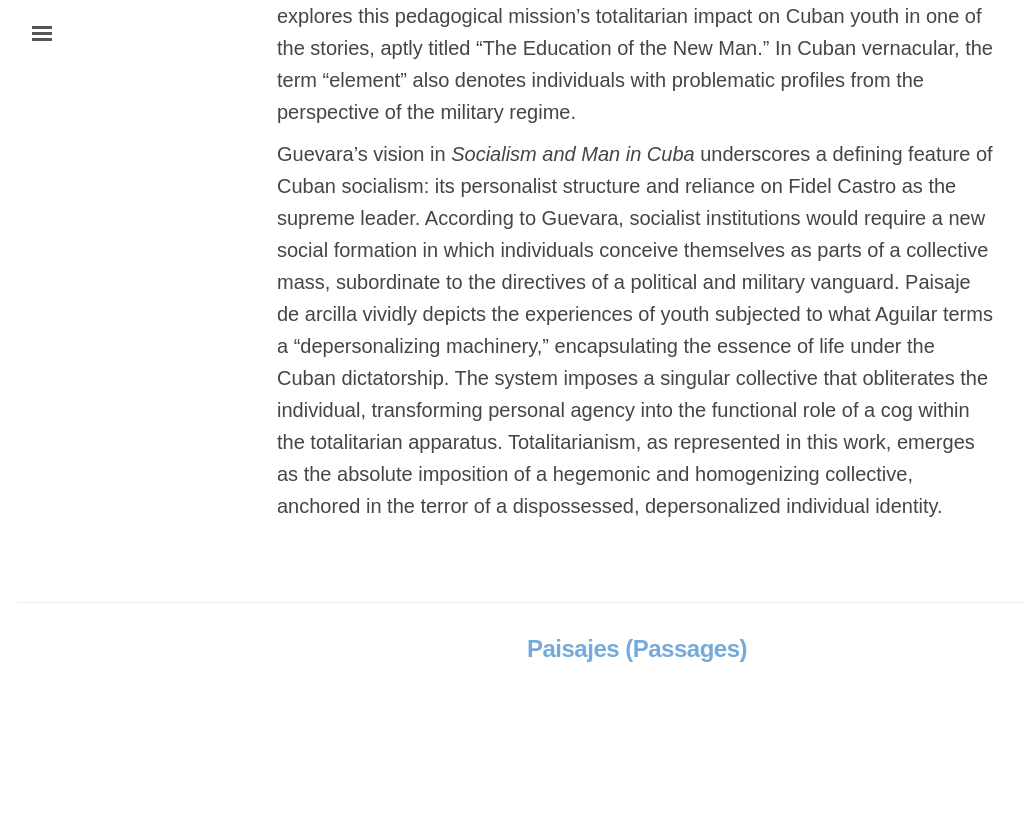
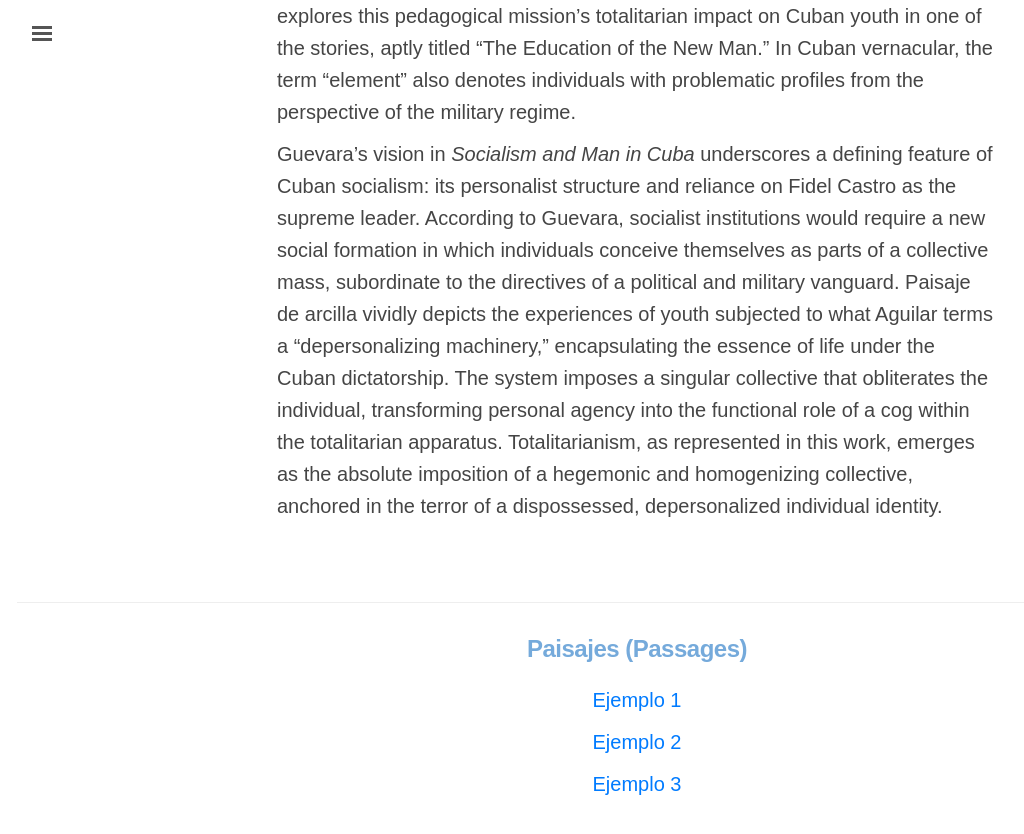
Before and after one commit to edicionesdereparto/paisajedearcilla, a Jekyll site: the page built from index.html, in a window 1280 px wide and 900 px high, scrolled down 3307 px. Shown: the top 834 px of the window, without its empty margins (3-1027 px from the left). Built offline with Jekyll 4.4.1, drawn with Linux system fonts in a browser that asks for light colours; before the commit the page ends 4071 px from its top, so only the background shows below that.

Commit message:
created 3 sample <li> for doing toc by hand

```diff
--- a/index.html
+++ b/index.html
@@ -107,6 +107,21 @@ title: "Paisaje de Arcilla (Landscape of Clay)"
 <div class="toc">
   <h2 style="font-weight: bold; color: #75aadb;">Paisajes (Passages)</h2>
   <ul class="texts">
+    <li class="_text-title">
+      <a href="https://edicionesdereparto.github.io/paisajedearcilla/texts/Acto-patriótico/">
+        Ejemplo 1
+      </a>
+    </li>
+    <li class="_text-title">
+      <a href="https://edicionesdereparto.github.io/paisajedearcilla/texts/Acto-patriótico/">
+        Ejemplo 2
+      </a>
+    </li>
+    <li class="_text-title">
+      <a href="https://edicionesdereparto.github.io/paisajedearcilla/texts/Acto-patriótico/">
+        Ejemplo 3
+      </a>
+    </li>
   {% for item in site.texts %}
 
     <li class="_text-title">
```
